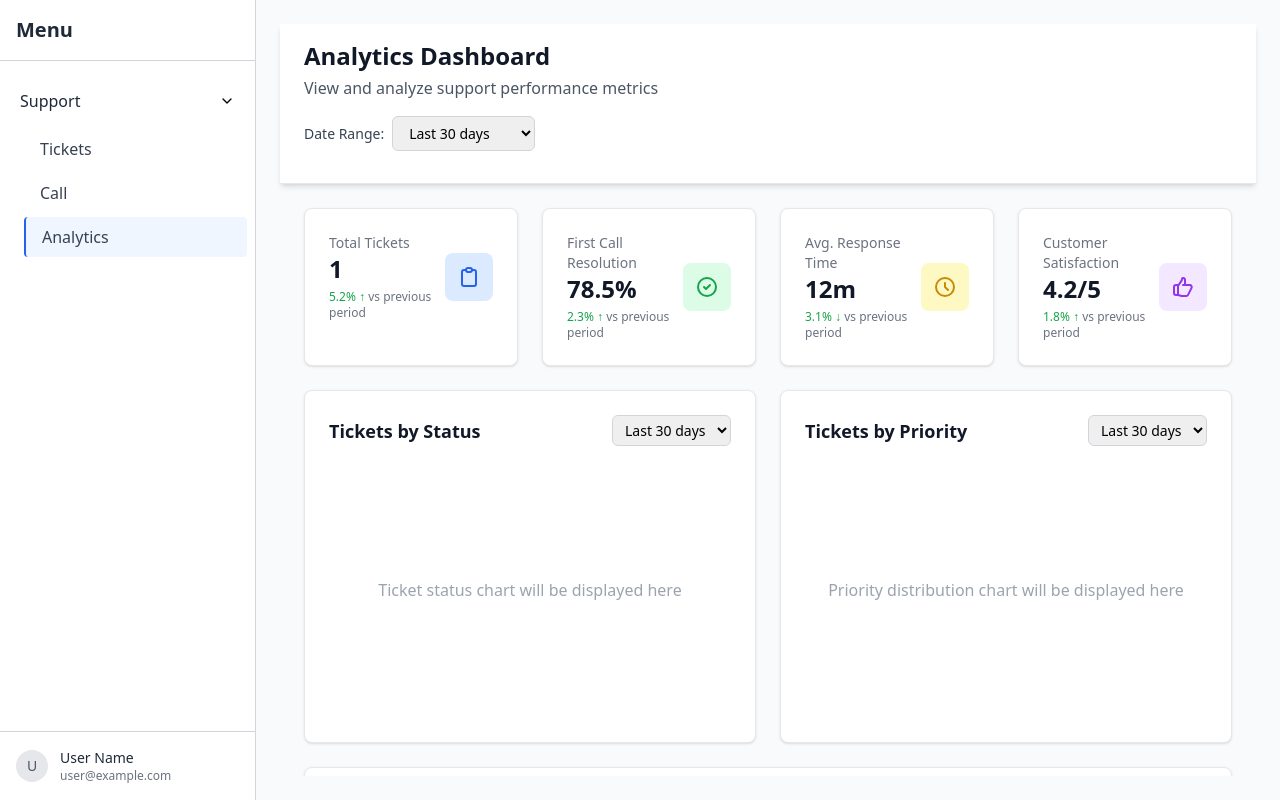
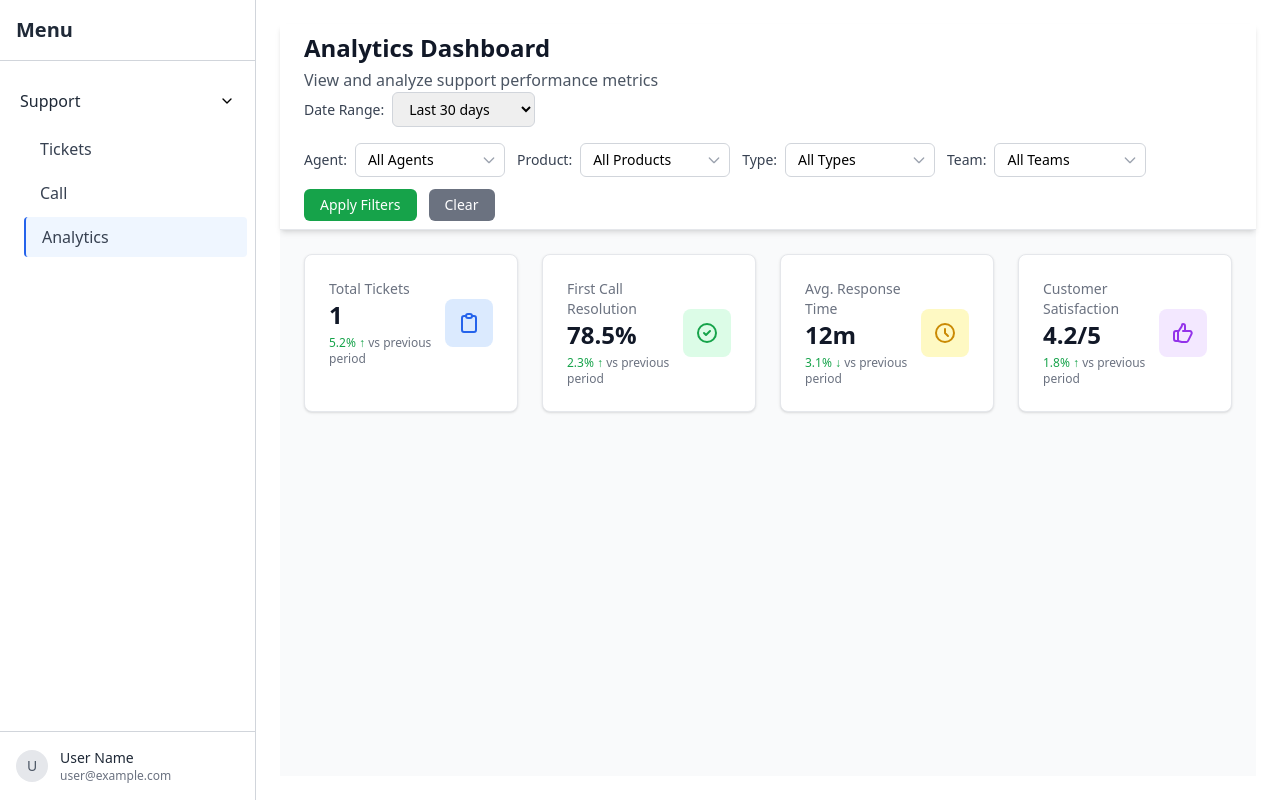
Before and after one commit to shanmathi-c/model, a Nuxt app: page /analytics in a window 1280 px wide. Built offline with nearby package versions, Linux system fonts and the light colour scheme.

Commit message:
fix : fixed  pagination button in ticket page remove background

```diff
--- a/layouts/default.vue
+++ b/layouts/default.vue
@@ -1,7 +1,7 @@
 <template>
   <div class="flex h-screen overflow-hidden">
     <Sidebar />
-    <main class="flex-1 overflow-hidden p-6 bg-gray-50">
+    <main class="flex-1 overflow-hidden p-6">
       <slot />
     </main>
   </div>
--- a/pages/analytics.vue
+++ b/pages/analytics.vue
@@ -1,15 +1,16 @@
 <template>
   <div class="h-full bg-gray-50 flex flex-col">
     <!-- Fixed Header Section - Sticky -->
-    <div class="flex-shrink-0 bg-white border-b border-gray-200 px-6 py-4 shadow-md">
+    <div class="flex-shrink-0 bg-white border-b border-gray-200 px-6 py-2 shadow-md">
       <!-- Header Title -->
-      <div class="mb-4">
+      <div class="">
         <h1 class="text-2xl font-bold text-gray-900">Analytics Dashboard</h1>
         <p class="text-gray-600 mt-1">View and analyze support performance metrics</p>
       </div>
 
-      <!-- Date Range Picker -->
-      <div class="flex items-center gap-4 mb-4">
+      <!-- Date Range and Filters Row -->
+      <div class="flex flex-wrap items-center gap-4 mb-4">
+        <!-- Date Range Selector -->
         <div class="flex items-center gap-2">
           <label class="text-sm font-medium text-gray-700">Date Range:</label>
           <select
@@ -43,6 +44,110 @@
             Apply
           </button>
         </div>
+      </div>
+
+      <!-- Filters Row -->
+      <div class="flex flex-wrap items-center gap-3">
+        <!-- Agent Selection Filter -->
+        <div class="flex items-center gap-2">
+          <label class="text-sm font-medium text-gray-700">Agent:</label>
+          <div class="relative">
+            <select
+              v-model="selectedAgent"
+              class="border border-gray-300 rounded-md px-3 py-1.5 text-sm focus:outline-none focus:ring-2 focus:ring-blue-500 focus:border-blue-500 appearance-none bg-white pr-8"
+              style="min-width: 150px;"
+            >
+              <option value="all">All Agents</option>
+              <option value="john_doe">John Doe</option>
+              <option value="jane_smith">Jane Smith</option>
+              <option value="mike_wilson">Mike Wilson</option>
+              <option value="sarah_jones">Sarah Jones</option>
+              <option value="alex_brown">Alex Brown</option>
+            </select>
+            <svg class="absolute right-2 top-1/2 transform -translate-y-1/2 w-4 h-4 text-gray-400 pointer-events-none" fill="none" stroke="currentColor" viewBox="0 0 24 24">
+              <path stroke-linecap="round" stroke-linejoin="round" stroke-width="2" d="M19 9l-7 7-7-7" />
+            </svg>
+          </div>
+        </div>
+
+        <!-- Product Category Filter -->
+        <div class="flex items-center gap-2">
+          <label class="text-sm font-medium text-gray-700">Product:</label>
+          <div class="relative">
+            <select
+              v-model="selectedProductCategory"
+              class="border border-gray-300 rounded-md px-3 py-1.5 text-sm focus:outline-none focus:ring-2 focus:ring-blue-500 focus:border-blue-500 appearance-none bg-white pr-8"
+              style="min-width: 150px;"
+            >
+              <option value="all">All Products</option>
+              <option value="software">Software</option>
+              <option value="hardware">Hardware</option>
+              <option value="services">Services</option>
+              <option value="subscription">Subscription</option>
+            </select>
+            <svg class="absolute right-2 top-1/2 transform -translate-y-1/2 w-4 h-4 text-gray-400 pointer-events-none" fill="none" stroke="currentColor" viewBox="0 0 24 24">
+              <path stroke-linecap="round" stroke-linejoin="round" stroke-width="2" d="M19 9l-7 7-7-7" />
+            </svg>
+          </div>
+        </div>
+
+        <!-- Ticket Type Filter -->
+        <div class="flex items-center gap-2">
+          <label class="text-sm font-medium text-gray-700">Type:</label>
+          <div class="relative">
+            <select
+              v-model="selectedTicketType"
+              class="border border-gray-300 rounded-md px-3 py-1.5 text-sm focus:outline-none focus:ring-2 focus:ring-blue-500 focus:border-blue-500 appearance-none bg-white pr-8"
+              style="min-width: 150px;"
+            >
+              <option value="all">All Types</option>
+              <option value="incident">Incident</option>
+              <option value="request">Request</option>
+              <option value="complaint">Complaint</option>
+              <option value="inquiry">Inquiry</option>
+            </select>
+            <svg class="absolute right-2 top-1/2 transform -translate-y-1/2 w-4 h-4 text-gray-400 pointer-events-none" fill="none" stroke="currentColor" viewBox="0 0 24 24">
+              <path stroke-linecap="round" stroke-linejoin="round" stroke-width="2" d="M19 9l-7 7-7-7" />
+            </svg>
+          </div>
+        </div>
+
+        <!-- Agent Team/Group Filter -->
+        <div class="flex items-center gap-2">
+          <label class="text-sm font-medium text-gray-700">Team:</label>
+          <div class="relative">
+            <select
+              v-model="selectedTeam"
+              class="border border-gray-300 rounded-md px-3 py-1.5 text-sm focus:outline-none focus:ring-2 focus:ring-blue-500 focus:border-blue-500 appearance-none bg-white pr-8"
+              style="min-width: 150px;"
+            >
+              <option value="all">All Teams</option>
+              <option value="tier1">Tier 1 Support</option>
+              <option value="tier2">Tier 2 Support</option>
+              <option value="specialist">Specialist Team</option>
+              <option value="escalation">Escalation Team</option>
+            </select>
+            <svg class="absolute right-2 top-1/2 transform -translate-y-1/2 w-4 h-4 text-gray-400 pointer-events-none" fill="none" stroke="currentColor" viewBox="0 0 24 24">
+              <path stroke-linecap="round" stroke-linejoin="round" stroke-width="2" d="M19 9l-7 7-7-7" />
+            </svg>
+          </div>
+        </div>
+
+        <!-- Apply Filters Button -->
+        <button
+          @click="applyFilters"
+          class="px-4 py-1.5 bg-green-600 text-white text-sm rounded-md hover:bg-green-700 focus:outline-none focus:ring-2 focus:ring-offset-2 focus:ring-green-500 transition-colors"
+        >
+          Apply Filters
+        </button>
+
+        <!-- Clear Filters Button -->
+        <button
+          @click="clearFilters"
+          class="px-4 py-1.5 bg-gray-500 text-white text-sm rounded-md hover:bg-gray-600 focus:outline-none focus:ring-2 focus:ring-offset-2 focus:ring-gray-500 transition-colors"
+        >
+          Clear
+        </button>
       </div>
     </div>
 
@@ -131,75 +236,7 @@
         </div>
       </div>
 
-      <!-- Charts Row 1 -->
-      <div class="grid grid-cols-1 lg:grid-cols-2 gap-6 mb-6">
-        <!-- Tickets by Status -->
-        <div class="bg-white rounded-lg shadow p-6 border border-gray-200">
-          <div class="flex items-center justify-between mb-4">
-            <h3 class="text-lg font-semibold text-gray-900">Tickets by Status</h3>
-            <select v-model="ticketsByStatusPeriod" class="text-sm border border-gray-300 rounded-md px-2 py-1">
-              <option value="7">Last 7 days</option>
-              <option value="30">Last 30 days</option>
-              <option value="90">Last 90 days</option>
-            </select>
-          </div>
-          <div class="h-64">
-            <!-- Chart will be rendered here -->
-            <div class="flex items-center justify-center h-full text-gray-400">
-              <p>Ticket status chart will be displayed here</p>
-            </div>
-          </div>
-        </div>
 
-        <!-- Tickets by Priority -->
-        <div class="bg-white rounded-lg shadow p-6 border border-gray-200">
-          <div class="flex items-center justify-between mb-4">
-            <h3 class="text-lg font-semibold text-gray-900">Tickets by Priority</h3>
-            <select v-model="ticketsByPriorityPeriod" class="text-sm border border-gray-300 rounded-md px-2 py-1">
-              <option value="7">Last 7 days</option>
-              <option value="30">Last 30 days</option>
-              <option value="90">Last 90 days</option>
-            </select>
-          </div>
-          <div class="h-64">
-            <!-- Chart will be rendered here -->
-            <div class="flex items-center justify-center h-full text-gray-400">
-              <p>Priority distribution chart will be displayed here</p>
-            </div>
-          </div>
-        </div>
-      </div>
-
-      <!-- Charts Row 2 -->
-      <div class="grid grid-cols-1 gap-6">
-        <!-- Ticket Volume Over Time -->
-        <div class="bg-white rounded-lg shadow p-6 border border-gray-200">
-          <div class="flex items-center justify-between mb-4">
-            <h3 class="text-lg font-semibold text-gray-900">Ticket Volume Over Time</h3>
-            <div class="flex gap-2">
-              <button
-                v-for="period in ['day', 'week', 'month']"
-                :key="period"
-                @click="ticketVolumePeriod = period"
-                :class="[
-                  'px-3 py-1 text-sm rounded-md',
-                  ticketVolumePeriod === period
-                    ? 'bg-blue-600 text-white'
-                    : 'bg-gray-100 text-gray-700 hover:bg-gray-200'
-                ]"
-              >
-                {{ period.charAt(0).toUpperCase() + period.slice(1) }}
-              </button>
-            </div>
-          </div>
-          <div class="h-80">
-            <!-- Chart will be rendered here -->
-            <div class="flex items-center justify-center h-full text-gray-400">
-              <p>Ticket volume over time chart will be displayed here</p>
-            </div>
-          </div>
-        </div>
-      </div>
     </div>
   </div>
 </template>
@@ -215,6 +252,11 @@ export default {
         start: this.getDateDaysAgo(30),
         end: this.getDateDaysAgo(0)
       },
+      // Filter properties
+      selectedAgent: 'all',
+      selectedProductCategory: 'all',
+      selectedTicketType: 'all',
+      selectedTeam: 'all',
       metrics: {
         totalTickets: 1, // Placeholder value
         ticketsChange: 5.2, // Placeholder value
@@ -244,11 +286,62 @@ export default {
       // Here you would typically call a method to fetch data with the new date range
     },
 
+    // Apply all filters
+    applyFilters() {
+      console.log('Applying filters:', {
+        dateRange: this.selectedDateRange,
+        agent: this.selectedAgent,
+        product: this.selectedProductCategory,
+        ticketType: this.selectedTicketType,
+        team: this.selectedTeam
+      });
+
+      // In a real app, this would trigger an API call with all filter parameters
+      // Example API call would be something like:
+      // this.fetchFilteredAnalyticsData();
+
+      // For now, just log the filters
+      this.fetchAnalyticsData();
+    },
+
+    // Clear all filters
+    clearFilters() {
+      this.selectedAgent = 'all';
+      this.selectedProductCategory = 'all';
+      this.selectedTicketType = 'all';
+      this.selectedTeam = 'all';
+      this.selectedDateRange = '30';
+
+      console.log('Filters cleared');
+      // In a real app, this would reset the analytics data
+      this.fetchAnalyticsData();
+    },
+
     // In a real app, you would have methods to fetch data from your API
-    fetchAnalyticsData() {
-      // This would be an API call to fetch the analytics data
-      // For now, we're just using placeholder data
-      console.log('Fetching analytics data...');
+    async fetchAnalyticsData() {
+      try {
+        // This would be an API call to fetch the analytics data
+        // For now, we're just using placeholder data
+        console.log('Fetching analytics data...');
+
+        // Example API call structure with error handling:
+        // const response = await $fetch('http://localhost:5001/analytics', {
+        //   method: 'GET',
+        //   query: {
+        //     dateRange: this.selectedDateRange,
+        //     agent: this.selectedAgent,
+        //     product: this.selectedProductCategory,
+        //     ticketType: this.selectedTicketType,
+        //     team: this.selectedTeam
+        //   }
+        // });
+        // this.metrics = response.data;
+
+      } catch (error) {
+        console.error('Error fetching analytics data:', error);
+        // Handle H3 error or network errors gracefully
+        // You could show a user-friendly error message here
+      }
     }
   },
 
```
Also changed, not shown: pages/tickets.vue (+4 -7 lines).
